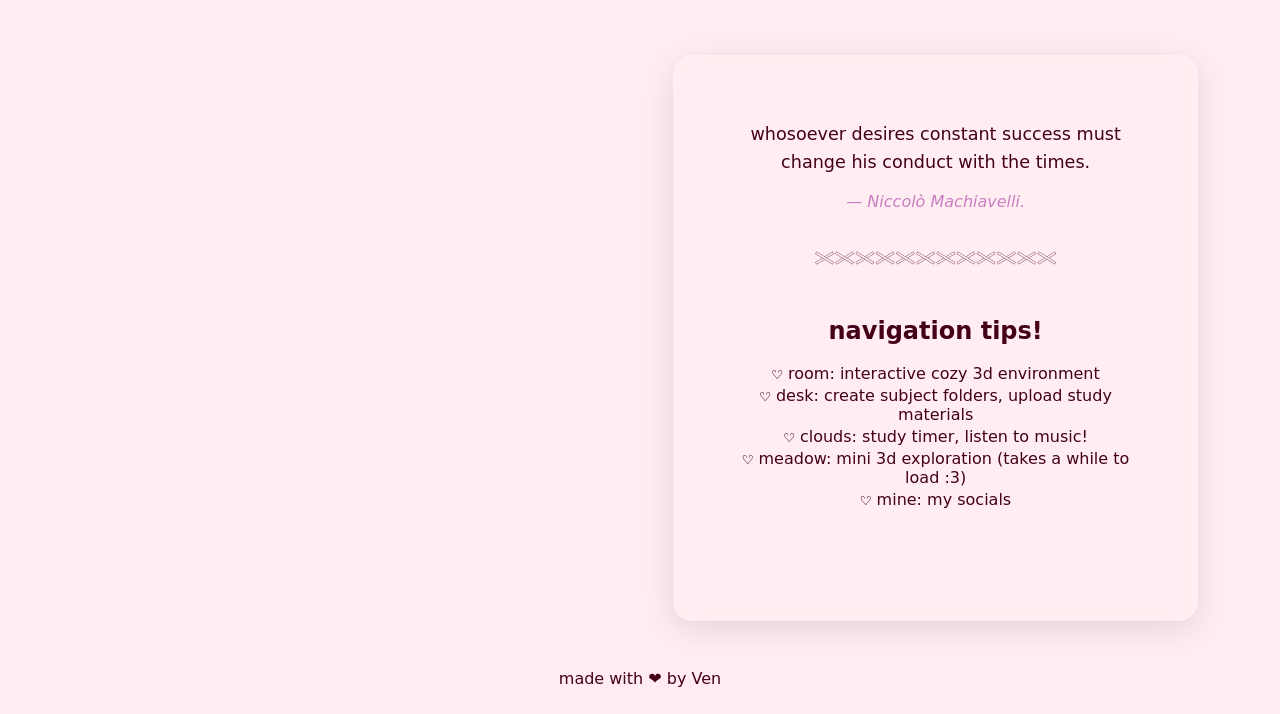
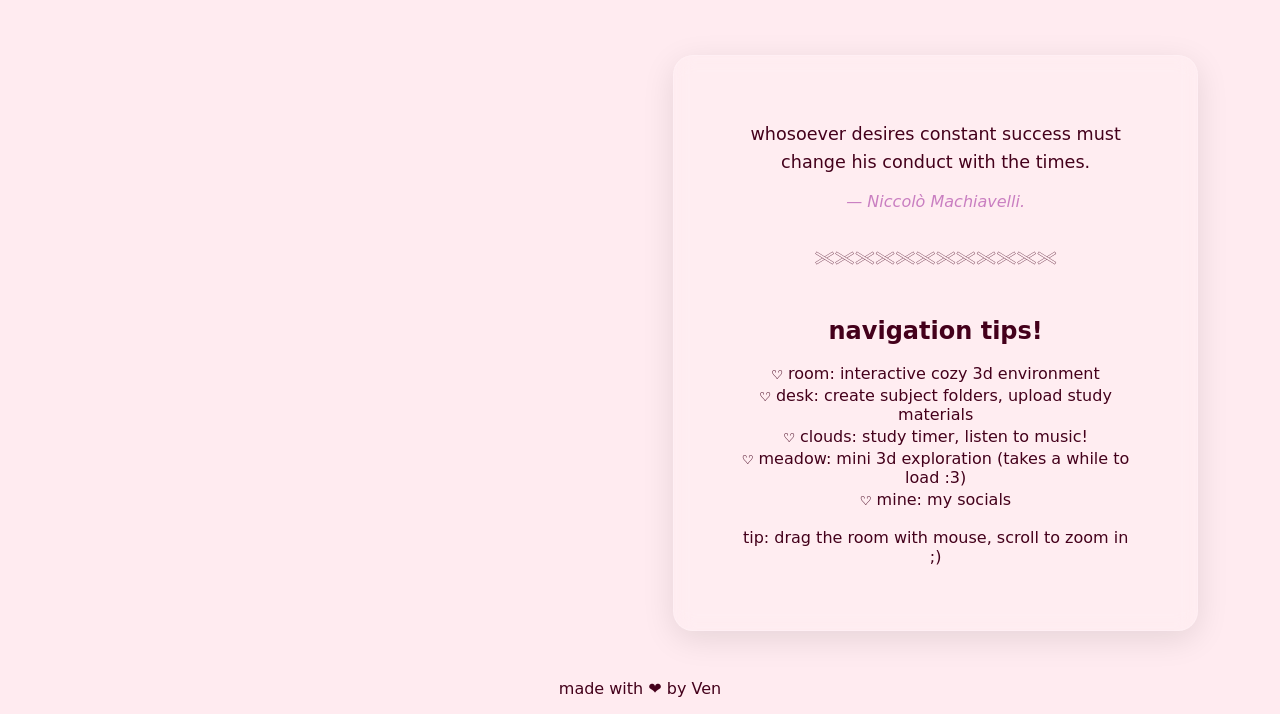
Before and after one commit to hiidonuts/limbo, a plain HTML site: page index.html in a window 1280 px wide. Shown: the part 96-810 px from the top of the page. Drawn offline with Linux system fonts and the light colour scheme; some packages are replaced by stand-ins of ours; no server answers; a script that the page names is missing.

Commit message:
Update index.html

```diff
--- a/index.html
+++ b/index.html
@@ -46,6 +46,10 @@
                     𔘓 clouds: study timer, listen to music!<br>
                     𔘓 meadow: mini 3d exploration (takes a while to load :3)<br>
                     𔘓 mine: my socials
+
+                    <br><br>
+
+                    tip: drag the room with mouse, scroll to zoom in ;)
                 </p>
             </div>
         </div>
```
